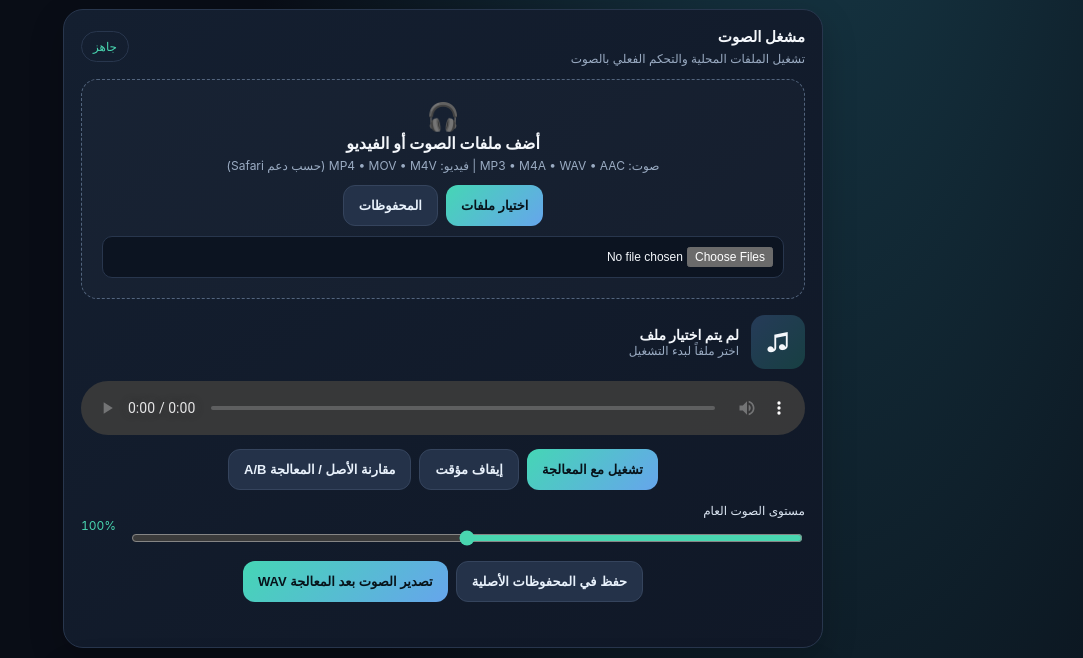
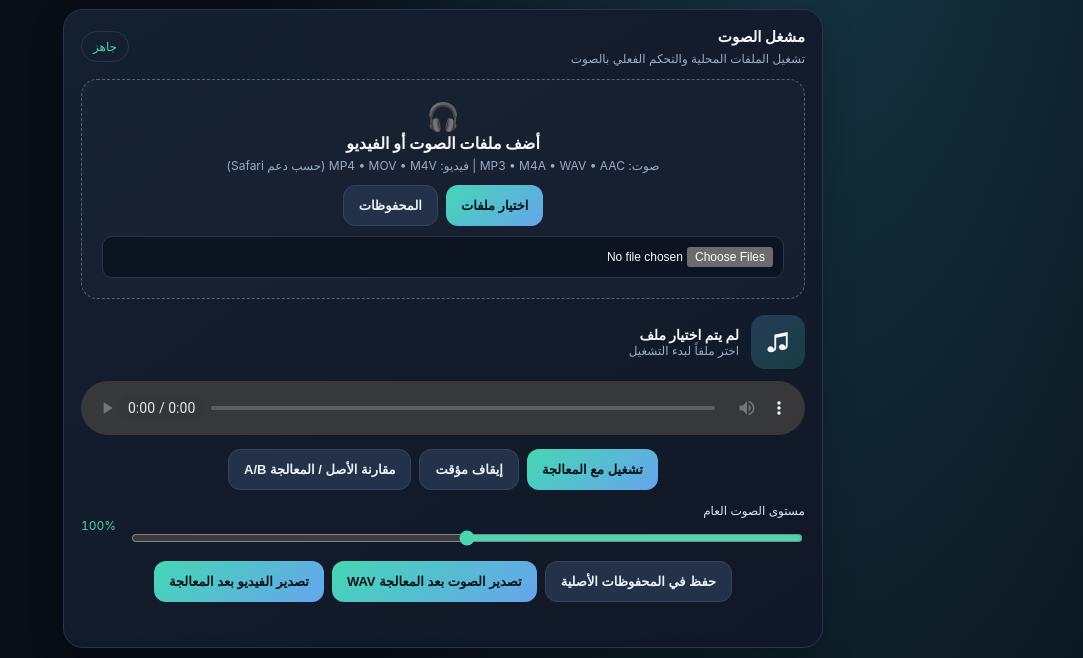
Before and after one commit to faisealmoubark-prog/Soundcore-Audio-Lab-, a plain HTML site: page index.html in a window 1280 px wide. Shown: the part 93-751 px from the top of the page, without its empty margins (197-1280 px from the left). Drawn offline with Linux system fonts and the light colour scheme.

Commit message:
Add processed video export control

```diff
--- a/index.html
+++ b/index.html
@@ -10,7 +10,7 @@
 <div class="drop" id="drop"><div style="font-size:27px">🎧</div><b>أضف ملفات الصوت أو الفيديو</b><div class="sub">صوت: MP3 • M4A • WAV • AAC | فيديو: MP4 • MOV • M4V (حسب دعم Safari)</div><div class="actions"><button class="btn" id="pick">اختيار ملفات</button><button class="btn secondary" id="libraryBtn">المحفوظات</button></div><input id="files" type="file" accept="audio/*,video/*,.mp3,.m4a,.aac,.wav,.ogg,.flac,.aiff,.mp4,.mov,.m4v,.webm" multiple></div>
 <div class="now" style="margin-top:16px"><div class="art">♫</div><div class="grow"><div class="name" id="track">لم يتم اختيار ملف</div><div class="muted" id="meta">اختر ملفاً لبدء التشغيل</div></div></div><audio id="player" controls playsinline preload="metadata"></audio><video id="videoPlayer" controls playsinline webkit-playsinline preload="metadata" hidden></video><div class="transport"><button class="btn" id="playNow">تشغيل مع المعالجة</button><button class="btn secondary" id="pauseNow">إيقاف مؤقت</button><button class="btn secondary" id="compareAB">مقارنة الأصل / المعالجة A/B</button></div>
 <div class="rangeRow"><label for="volume">مستوى الصوت العام</label><input id="volume" type="range" min="0" max="2" step=".01" value="1"><output id="volOut">100%</output></div>
-<div class="actions"><button class="btn secondary" id="saveOriginal">حفظ في المحفوظات الأصلية</button><button class="btn" id="export">تصدير الصوت بعد المعالجة WAV</button></div><div class="status" id="status"></div>
+<div class="actions"><button class="btn secondary" id="saveOriginal">حفظ في المحفوظات الأصلية</button><button class="btn" id="export">تصدير الصوت بعد المعالجة WAV</button><button class="btn" id="exportVideo">تصدير الفيديو بعد المعالجة</button></div><div class="status" id="status"></div>
 </section>
 <section class="card"><div class="section"><div><h2>معالج الصوت EQ</h2><div class="sub">المعالجة أثناء التشغيل عبر Web Audio API</div></div><span class="pill">Live DSP</span></div>
 <div class="preset"><button class="btn secondary" data-preset="flat">Flat</button><button class="btn secondary" data-preset="bass">Bass Boost</button><button class="btn secondary" data-preset="vocal">وضوح الصوت</button><button class="btn secondary" data-preset="a20i">Soundcore A20i</button></div>
```
